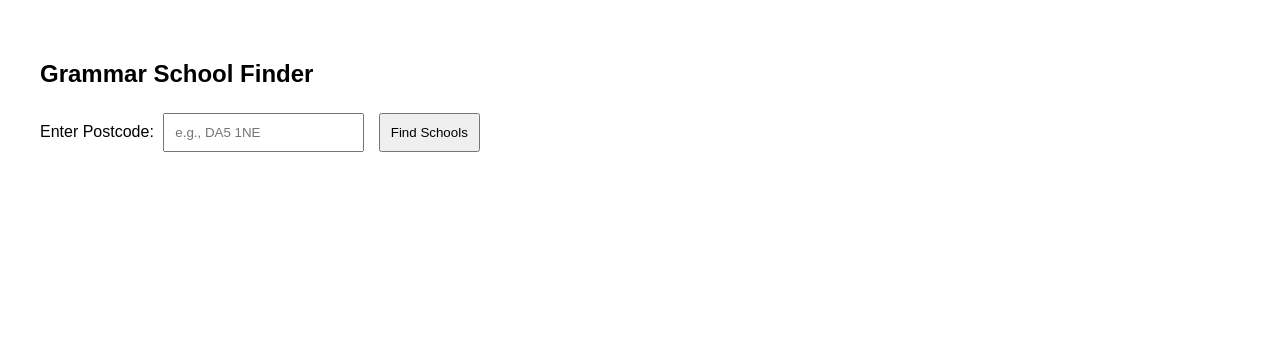
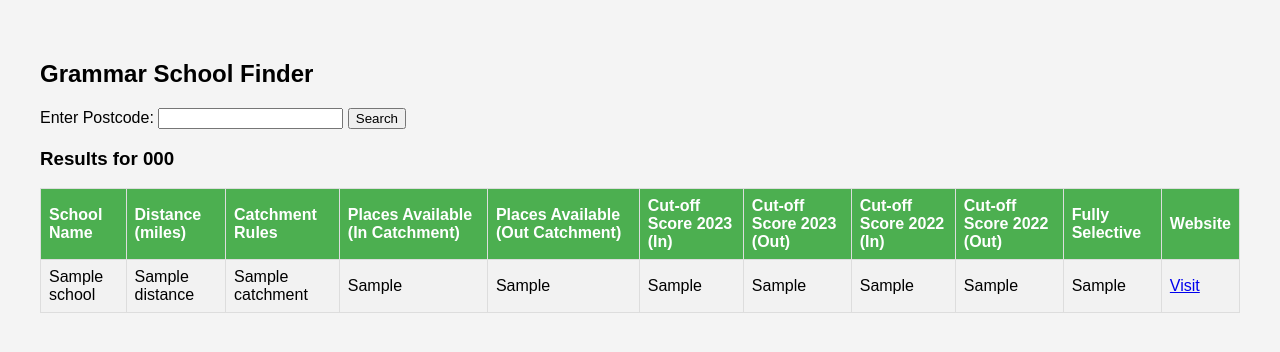
Before and after one commit to vsudhakar18/GrammarSchoolFinder, a Flask app: template templates/index.html in a window 1280 px wide. Shown: the top 352 px of the page. Run offline with Flask 3, Linux system fonts and the light colour scheme; the template is opened without the code that fills it: most values are stand-ins (such as "Sample title", 1, 10 or a date in 2020).

Commit message:
Update index.html

```diff
--- a/templates/index.html
+++ b/templates/index.html
@@ -9,90 +9,67 @@
             font-family: Arial, sans-serif;
             margin: 20px;
             padding: 20px;
-        }
-        input, button {
-            padding: 10px;
-            margin: 5px;
+            background-color: #f4f4f4;
         }
         table {
             width: 100%;
             border-collapse: collapse;
-            margin-top: 20px;
+            background: white;
         }
         th, td {
-            border: 1px solid black;
+            border: 1px solid #ddd;
             padding: 8px;
             text-align: left;
         }
         th {
+            background-color: #4CAF50;
+            color: white;
+        }
+        tr:nth-child(even) {
             background-color: #f2f2f2;
         }
     </style>
 </head>
 <body>
     <h2>Grammar School Finder</h2>
+    <form method="POST">
         <label for="postcode">Enter Postcode:</label>
-    <input type="text" id="postcode" placeholder="e.g., DA5 1NE">
-    <button onclick="findSchools()">Find Schools</button>
+        <input type="text" id="postcode" name="postcode" required>
+        <button type="submit">Search</button>
+    </form>
 
-    <table id="results" style="display:none;">
-        <thead>
+    {% if schools %}
+    <h3>Results for {{ postcode }}</h3>
+    <table>
         <tr>
             <th>School Name</th>
             <th>Distance (miles)</th>
             <th>Catchment Rules</th>
             <th>Places Available (In Catchment)</th>
             <th>Places Available (Out Catchment)</th>
-                <th>Cut-off Score (2023 In)</th>
-                <th>Cut-off Score (2023 Out)</th>
-                <th>Cut-off Score (2022 In)</th>
-                <th>Cut-off Score (2022 Out)</th>
+            <th>Cut-off Score 2023 (In)</th>
+            <th>Cut-off Score 2023 (Out)</th>
+            <th>Cut-off Score 2022 (In)</th>
+            <th>Cut-off Score 2022 (Out)</th>
             <th>Fully Selective</th>
+            <th>Website</th>
         </tr>
-        </thead>
-        <tbody></tbody>
+        {% for school in schools %}
+        <tr>
+            <td>{{ school.name }}</td>
+            <td>{{ school.distance }}</td>
+            <td>{{ school.catchment }}</td>
+            <td>{{ school.places_in }}</td>
+            <td>{{ school.places_out }}</td>
+            <td>{{ school.cutoff_2023_in }}</td>
+            <td>{{ school.cutoff_2023_out }}</td>
+            <td>{{ school.cutoff_2022_in }}</td>
+            <td>{{ school.cutoff_2022_out }}</td>
+            <td>{{ school.fully_selective }}</td>
+            <td><a href="{{ school.website }}" target="_blank">Visit</a></td>
+        </tr>
+        {% endfor %}
     </table>
-
-    <script>
-        function findSchools() {
-            let postcode = document.getElementById("postcode").value.trim();
-            if (!postcode) {
-                alert("Please enter a postcode");
-                return;
-            }
-            fetch(`/find_schools?postcode=${encodeURIComponent(postcode)}`)
-                .then(response => response.json())
-                .then(data => {
-                    let table = document.getElementById("results");
-                    let tbody = table.querySelector("tbody");
-                    tbody.innerHTML = "";
-
-                    if (data.length === 0) {
-                        alert("No schools found for this postcode.");
-                        table.style.display = "none";
-                        return;
-                    }
-
-                    data.forEach(school => {
-                        let row = tbody.insertRow();
-                        row.innerHTML = `
-                            <td>${school["School Name"]}</td>
-                            <td>${school["Distance (miles)"]}</td>
-                            <td>${school["Catchment Rules"]}</td>
-                            <td>${school["Places Available (In Catchment)"]}</td>
-                            <td>${school["Places Available (Out Catchment)"]}</td>
-                            <td>${school["Cut-off Score (2023 In)"]}</td>
-                            <td>${school["Cut-off Score (2023 Out)"]}</td>
-                            <td>${school["Cut-off Score (2022 In)"]}</td>
-                            <td>${school["Cut-off Score (2022 Out)"]}</td>
-                            <td>${school["Fully Selective"]}</td>
-                        `;
-                    });
-
-                    table.style.display = "table";
-                })
-                .catch(error => console.error("Error fetching school data:", error));
-        }
-    </script>
+    {% endif %}
 </body>
 </html>
```
Lines whose indentation alone changed are shown as unchanged.
